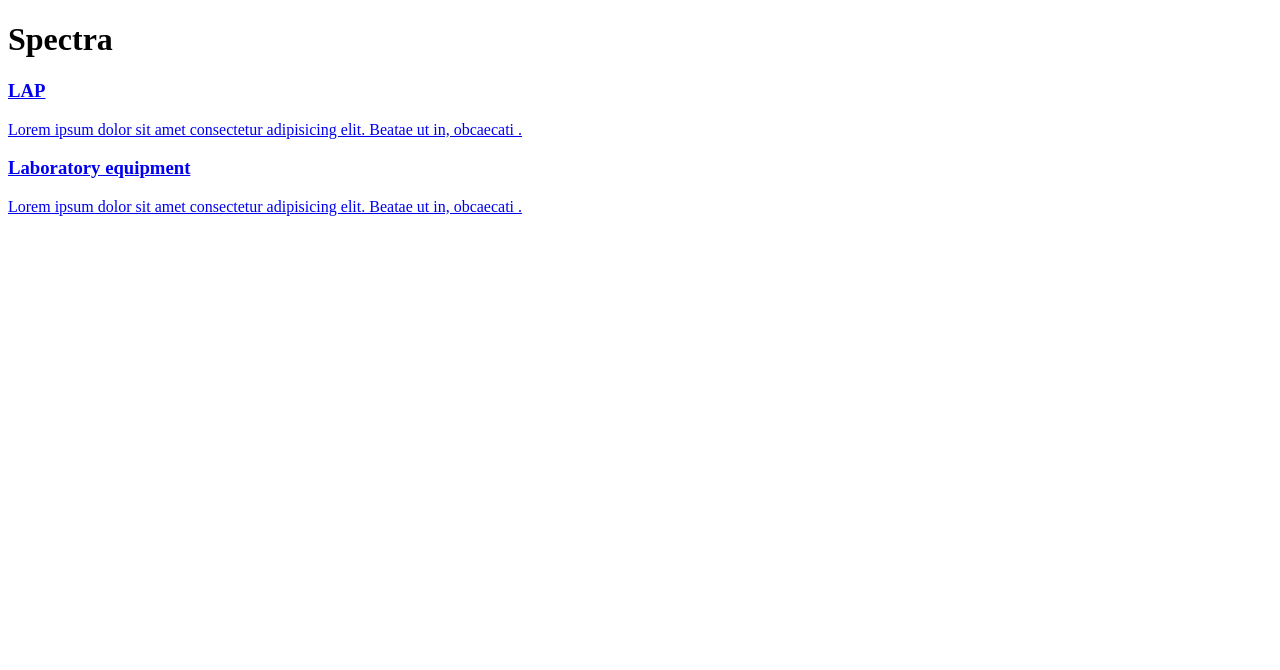
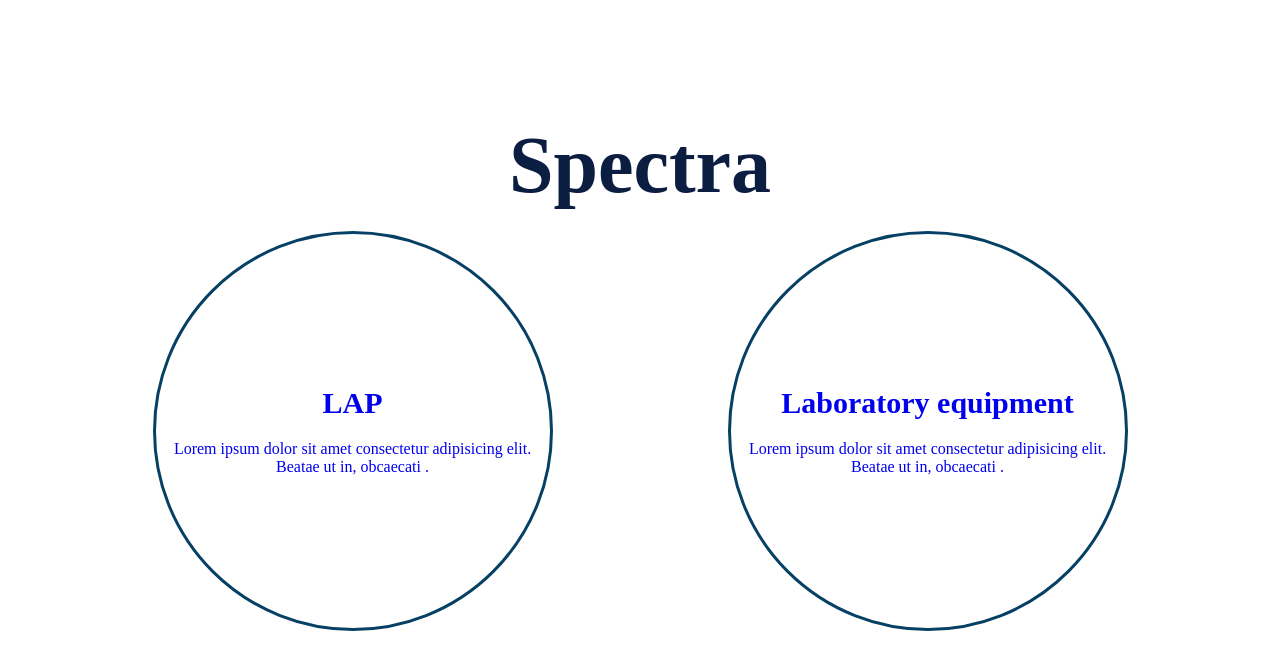
Before and after one commit to mohamedadbulghanimohamed-hue/spectra, a plain HTML site: page index.html in a window 1280 px wide. Drawn offline with Linux system fonts and the light colour scheme.

Commit message:
Update index.html

```diff
--- a/index.html
+++ b/index.html
@@ -5,7 +5,7 @@
     <meta name="viewport" content="width=device-width, initial-scale=1.0">
     <title>Spectra</title>
     <link rel="icon" href="logo.png">
-    <link rel="stylesheet" href="ms.css">
+    <link rel="stylesheet" href="style2.css">
 </head>
 <body>
     <div class="containerC">
```
